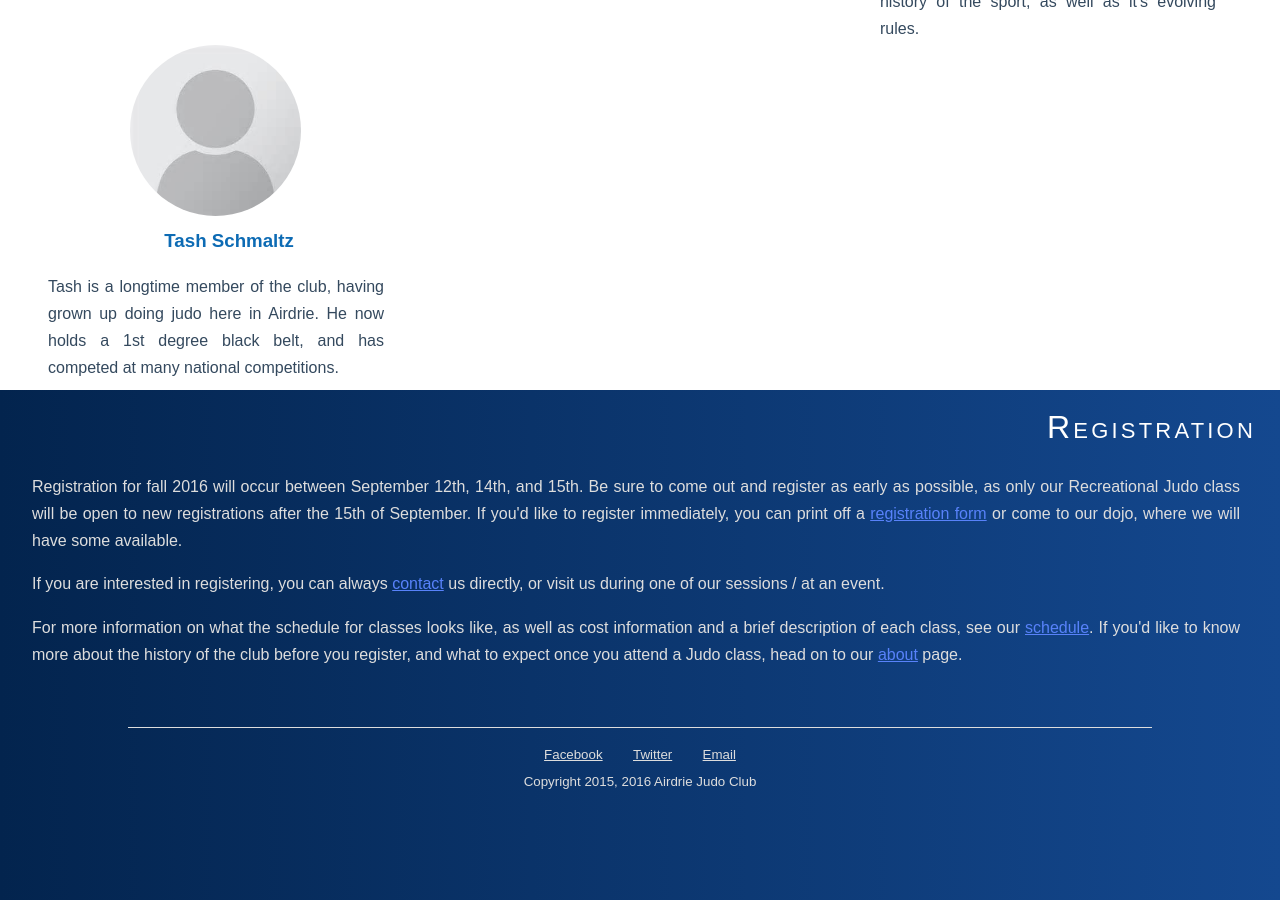
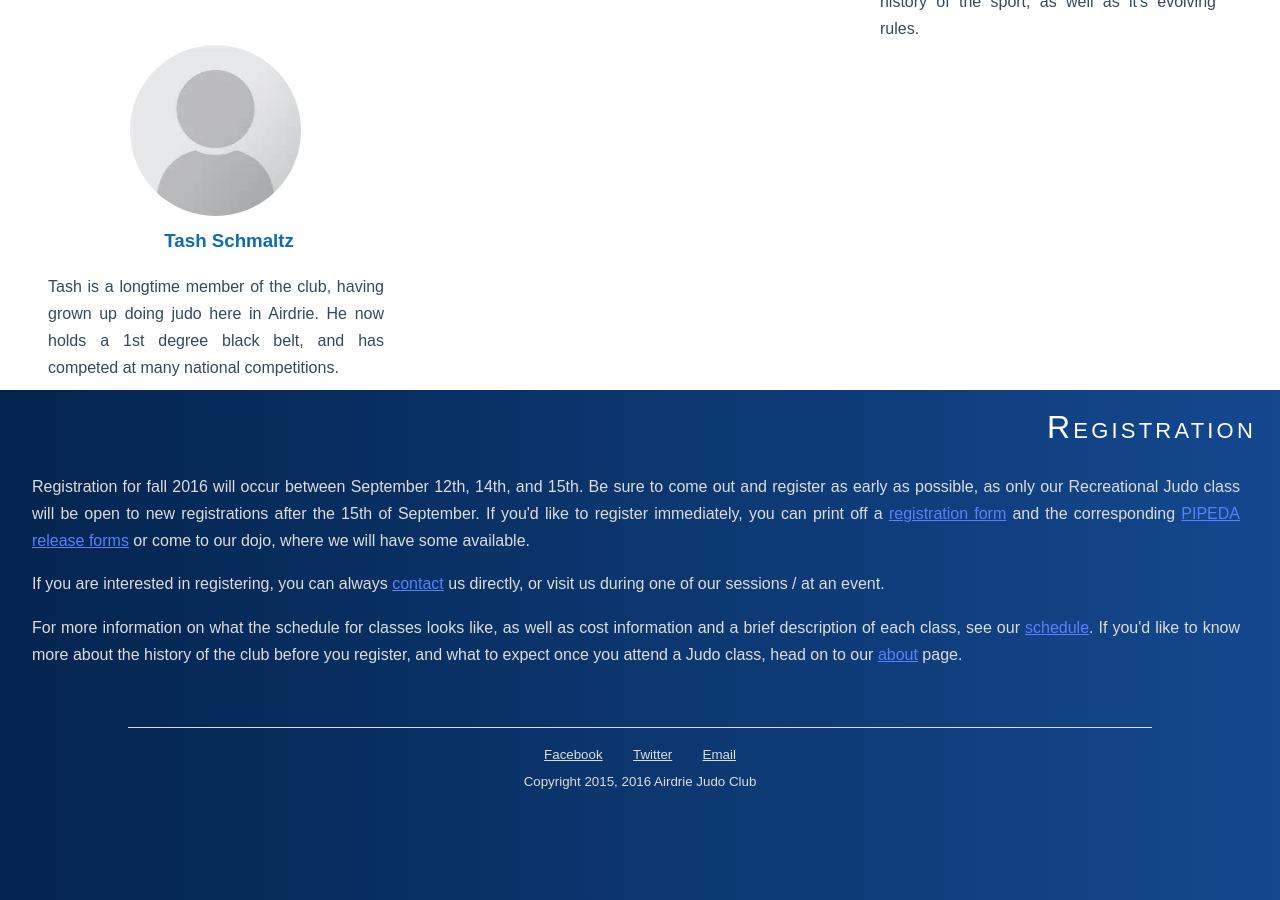
Before and after one commit to ThatGeoGuy/airdrie-judo, a Jekyll site: the page built from index.html, in a window 1280 px wide and 900 px high, scrolled down 2364 px. Built offline with Jekyll 4.4.1, drawn with Linux system fonts in a browser that asks for light colours; nearby versions of some CDN libraries.

Commit message:
Adds PIPEDA forms

```diff
--- a/index.html
+++ b/index.html
@@ -129,12 +129,12 @@ stylesheets:
           after the 15th of September. If you'd like to register immediately,
           you can print off a <a href='{{
           site.baseurl}}/pub/Airdrie_Judo_Club_Registration_Form_F16_W17.pdf'>registration
-          form</a> or come to our dojo, where we will have some available.
-        </p>
-        <p>
-          If you are interested in registering, you can always
-          <a href='{{ site.baseurl }}/contact'>contact</a> us directly, or visit
-          us during one of our sessions / at an event.
+          form</a> and the corresponding <a href='{{ site.baseurl
+          }}/pub/PIPEDA_Forms.pdf'>PIPEDA release forms</a> or come to our
+          dojo, where we will have some available.  </p> <p> If you are
+          interested in registering, you can always <a href='{{ site.baseurl
+          }}/contact'>contact</a> us directly, or visit us during one of our
+          sessions / at an event.
         </p>
         <p>
           For more information on what the schedule for classes looks like, as
```
Also changed, not shown: 1 other file.
